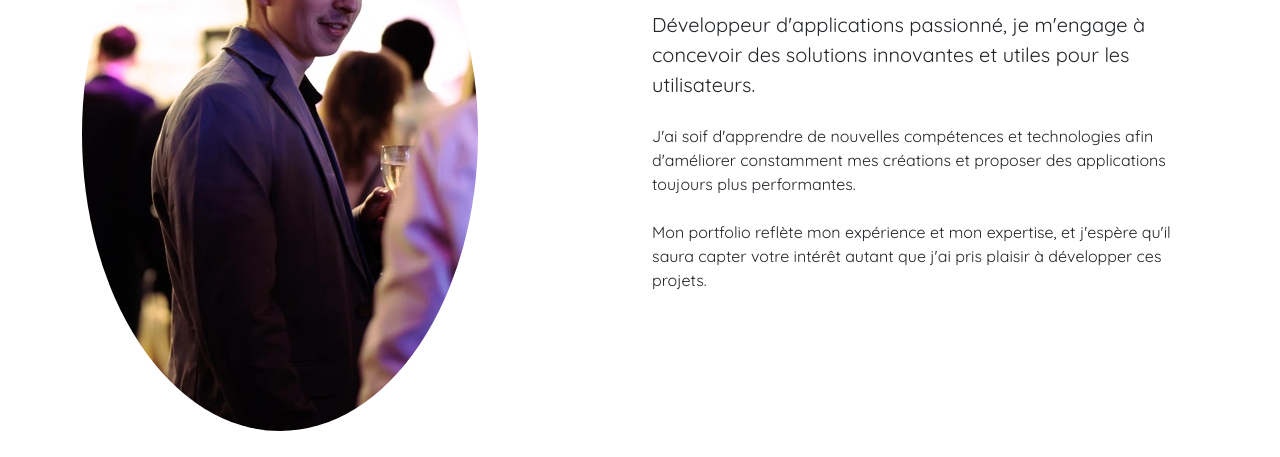
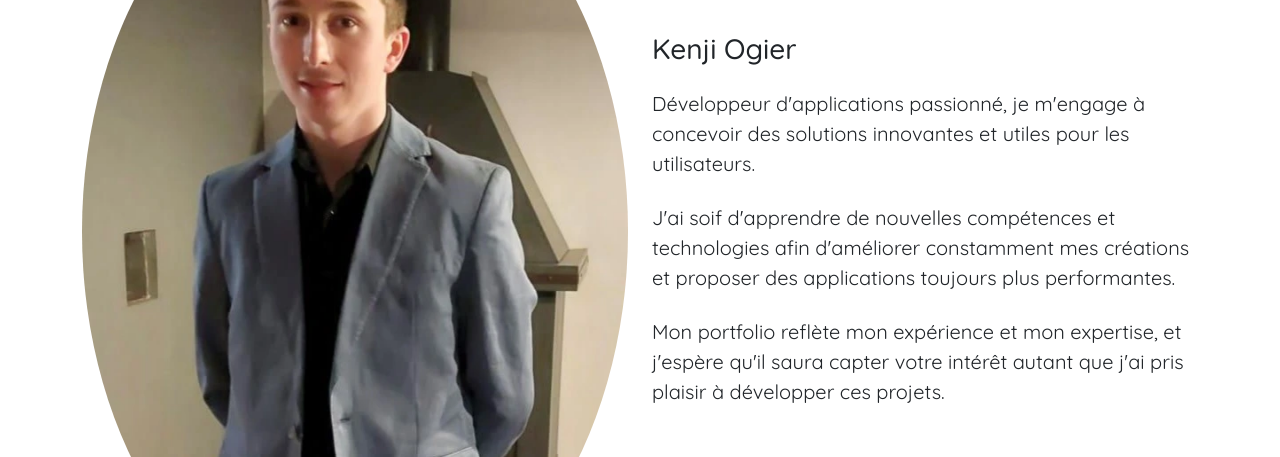
Before and after one commit to Kenji-Or/portfolio, a React (Create React App) app: page / in a window 1280 px wide. Shown: the part 1240-1697 px from the top of the page. Built offline with nearby package versions, Linux system fonts and the light colour scheme; the HTML template or start-up script is replaced by a standard one.

Commit message:
update home page

```diff
--- a/src/pages/Home.js
+++ b/src/pages/Home.js
@@ -1,6 +1,6 @@
 import React from 'react';
 import logo_ascorel from '../assets/images/logo_ascorel.webp';
-import img_me from '../assets/images/img_me_home.webp';
+import img_me from '../assets/images/profile-me.webp';
 
 const Home = () => {
   const cvPDF = () => {
@@ -71,9 +71,9 @@ const Home = () => {
                 <h3 className="mb-4">Kenji Ogier</h3>
                 <p className="lead mb-4">Développeur d'applications passionné, je m'engage à concevoir des solutions
                   innovantes et utiles pour les utilisateurs.</p>
-                <p className="mb-4">J'ai soif d'apprendre de nouvelles compétences et technologies afin d'améliorer
+                <p className="lead mb-4">J'ai soif d'apprendre de nouvelles compétences et technologies afin d'améliorer
                   constamment mes créations et proposer des applications toujours plus performantes.</p>
-                <p className="mb-4">Mon portfolio reflète mon expérience et mon expertise, et j'espère qu'il saura
+                <p className="lead mb-4">Mon portfolio reflète mon expérience et mon expertise, et j'espère qu'il saura
                   capter votre intérêt autant que j'ai pris plaisir à développer ces projets.</p>
               </div>
             </div>
```
Also changed, not shown: src/assets/images/profile-me.webp (added).
